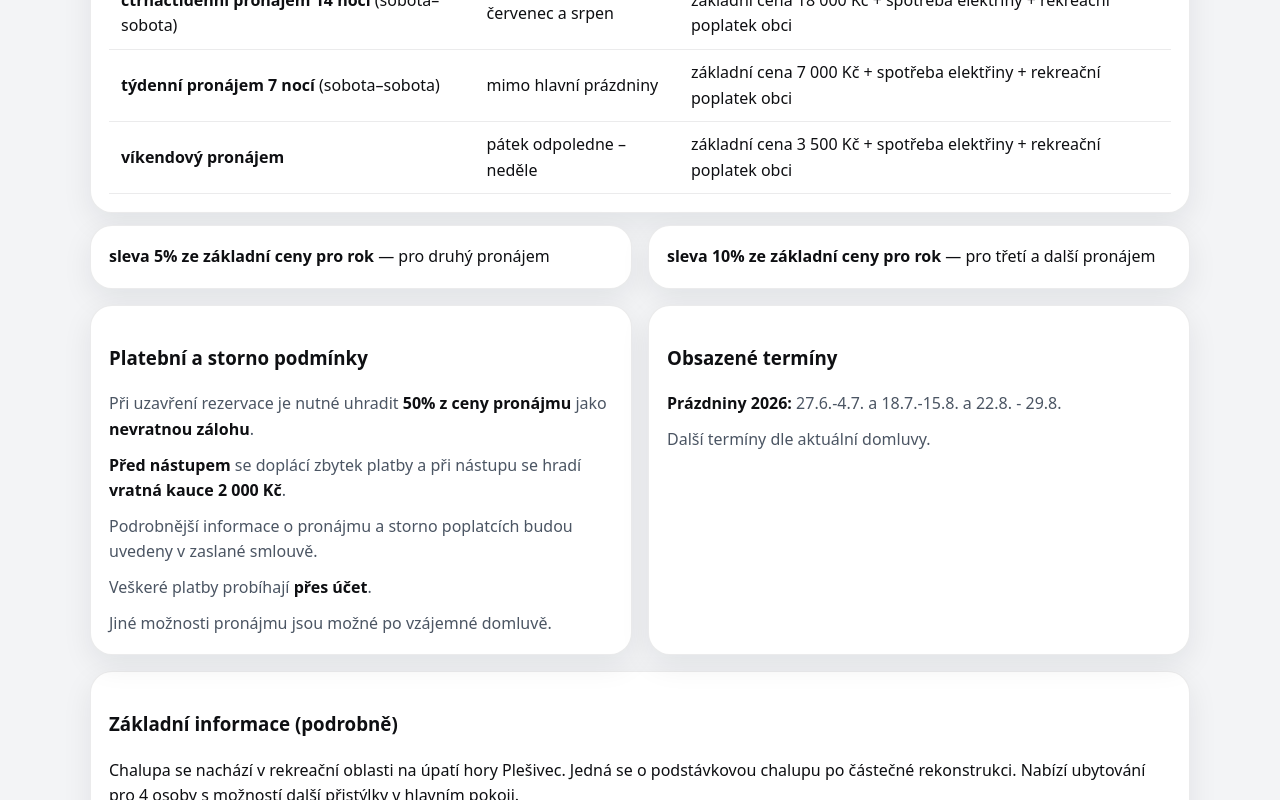
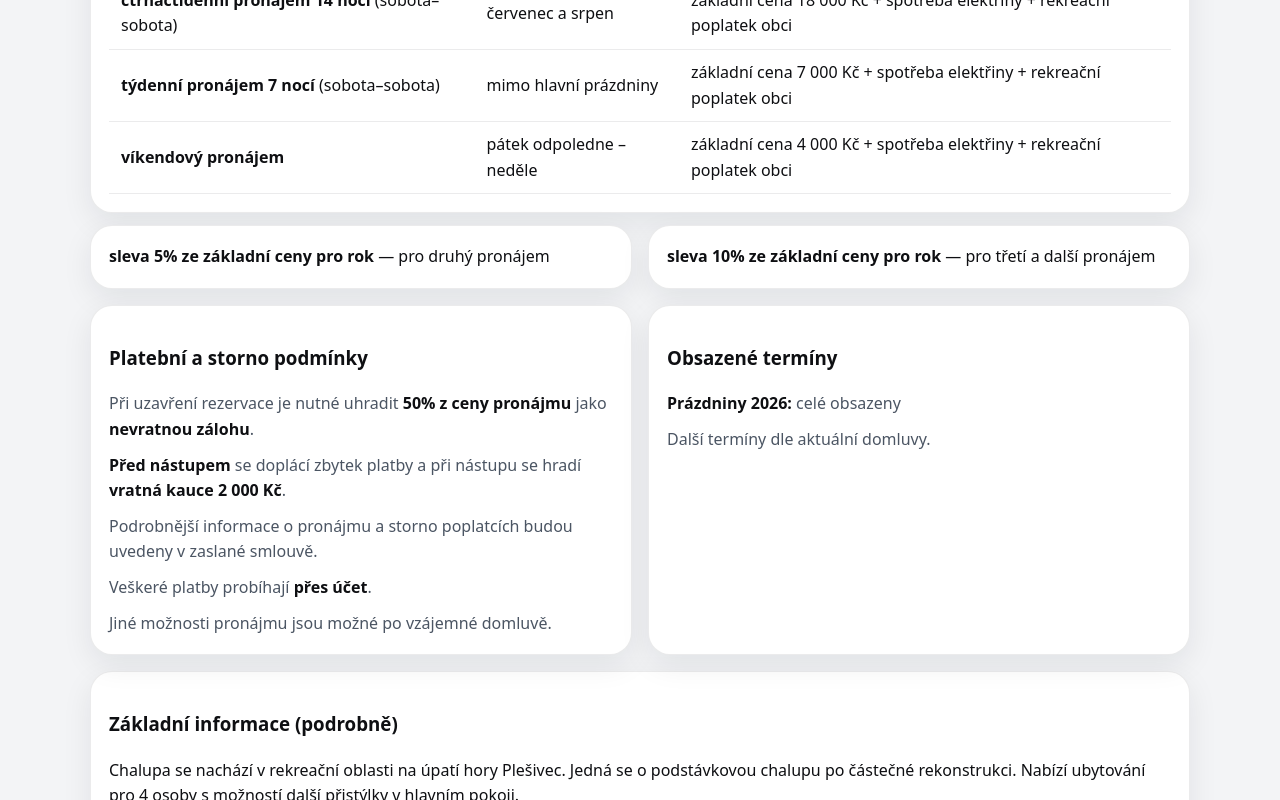
Before and after one commit to albj1/chaloupkka, a plain HTML site: page index.html in a window 1280 px wide. Shown: the part 2140-2940 px from the top of the page. Drawn offline with Linux system fonts and the light colour scheme.

Commit message:
Update index.html

```diff
--- a/index.html
+++ b/index.html
@@ -314,7 +314,7 @@
               <tr>
                 <td data-label="Typ pobytu"><b>víkendový pronájem</b></td>
                 <td data-label="Období">pátek odpoledne – neděle</td>
-                <td data-label="Základní cena">základní cena 3&nbsp;500&nbsp;Kč + spotřeba elektřiny + rekreační poplatek obci</td>
+                <td data-label="Základní cena">základní cena 4&nbsp;000&nbsp;Kč + spotřeba elektřiny + rekreační poplatek obci</td>
               </tr>
             </tbody>
           </table>
@@ -339,7 +339,7 @@
           <div class="card">
             <h3>Obsazené termíny</h3>
             <div class="list">
-              <div><b>Prázdniny&nbsp;2026:</b> 27.6.-4.7. a 18.7.-15.8. a 22.8. - 29.8. </div>
+              <div><b>Prázdniny&nbsp;2026:</b> celé obsazeny </div>
               <div>Další termíny dle aktuální domluvy.</div>
             </div>
           </div>
@@ -508,7 +508,7 @@ Start u Restaurace ve Vlčí Hoře (1). Po žluté a Koglerově stezce (2) mezi
   </main>
 
   <footer>
-    <div class="foot">Chalupa-Chřibská 2026 všechny práva vyhrazena</div>
+    <div class="foot">Chalupa-Chřibská 2025 všechny práva vyhrazena</div>
   </footer>
 
   <script>
```
